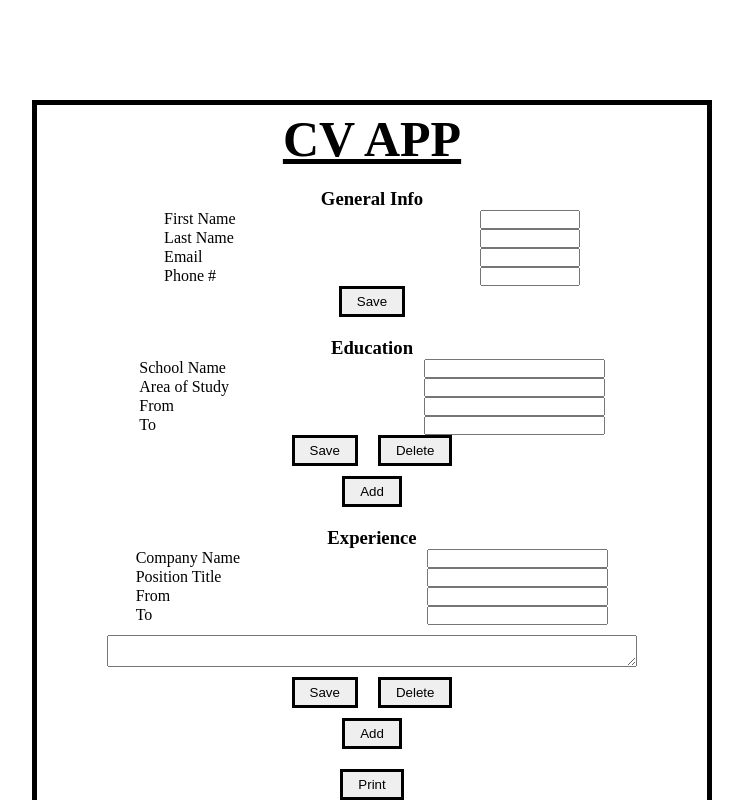
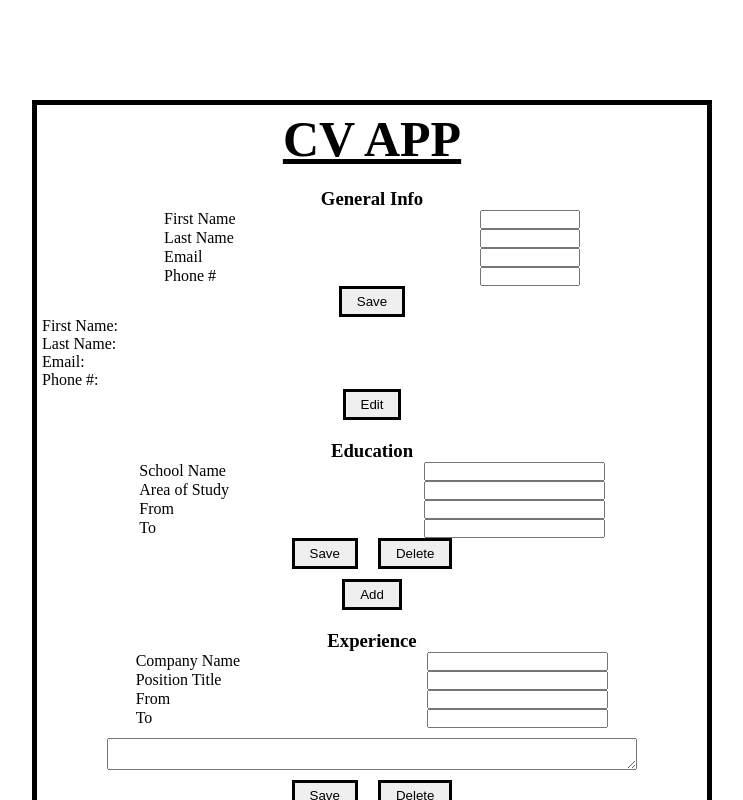
Before and after one commit to luqmanhassan/CV-App, a React (Create React App) app: page / in a window 1280 px wide. Shown: the top 800 px of the page, without its empty margins (268-1011 px from the left). Built offline with nearby package versions, Linux system fonts and the light colour scheme.

Commit message:
Added State & events

```diff
--- a/src/components/general.js
+++ b/src/components/general.js
@@ -1,23 +1,93 @@
 import React from 'react';
 
 class General extends React.Component {
+  constructor(props) {
+    super(props);
+    this.state = {fname: null, lname: null, email: null, phone: null};
+  }
+
+  savee = (ev) => {
+    ev.target.style.display = 'none';
+    document.getElementById('infoDiv').style.display = 'block';
+    document.getElementById('generalDiv').style.display = 'none';
+    // this.displayInfo();
+  };
+
+  displayInfo = (ev) => {
+    return <p>First Name: {this.state.fname}</p>;
+  };
+
   render() {
     return (
       <div class="generalComponent">
         <h3>General Info</h3>
-        <div className="generalDiv">
+        <div className="generalDiv" id="generalDiv">
           <label>First Name</label>
-          <input type="text" id="firstName_input" />
+          <input
+            type="text"
+            id="firstName_input"
+            onChange={(ev) => {
+              this.setState({fname: ev.target.value});
+            }}
+          />
           <label>Last Name</label>
-          <input type="text" id="lastName_input" />
+          <input
+            type="text"
+            id="lastName_input"
+            onChange={(ev) => {
+              this.setState({lname: ev.target.value});
+            }}
+          />
           <label>Email</label>
-          <input type="text" id="email_input" />
+          <input
+            type="text"
+            id="email_input"
+            onChange={(ev) => {
+              this.setState({email: ev.target.value});
+            }}
+          />
           <label>Phone #</label>
-          <input type="text" id="phone_input" />
+          <input
+            type="text"
+            id="phone_input"
+            onChange={(ev) => {
+              this.setState({phone: ev.target.value});
+            }}
+          />
         </div>
-        <button id="saveGeneral">Save</button>
+        <button id="saveGeneral" onClick={this.savee}>
+          Save
+        </button>
+        <Info
+          fname={this.state.fname}
+          lname={this.state.lname}
+          email={this.state.email}
+          phone={this.state.phone}
+        />
       </div>
     );
   }
 }
+
+function Info(props) {
+  return (
+    <div className="infoDiv" id="infoDiv">
+      <p>First Name: {props.fname}</p>
+      <p>Last Name: {props.lname}</p>
+      <p>Email: {props.email}</p>
+      <p>Phone #: {props.phone}</p>
+      <button
+        id="editBTN"
+        onClick={() => {
+          document.getElementById('generalDiv').style.display = 'grid';
+          document.getElementById('infoDiv').style.display = 'none';
+          document.getElementById('saveGeneral').style.display = 'block';
+        }}
+      >
+        Edit
+      </button>
+    </div>
+  );
+}
+
 export default General;
```
